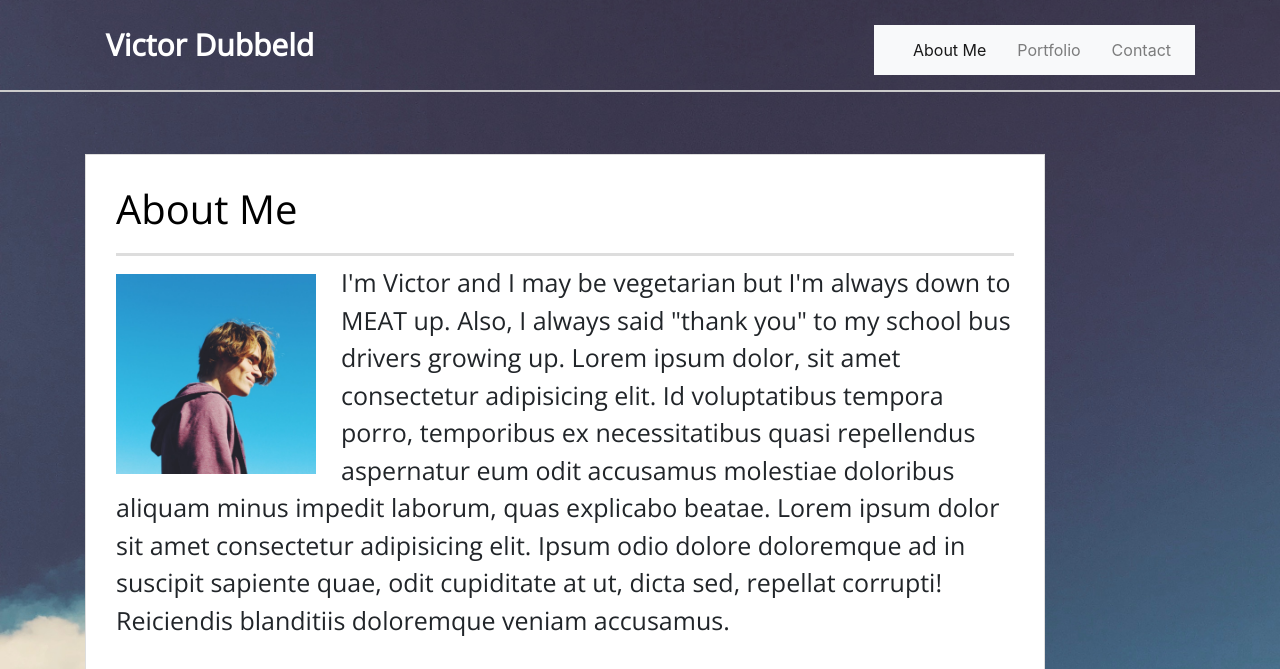
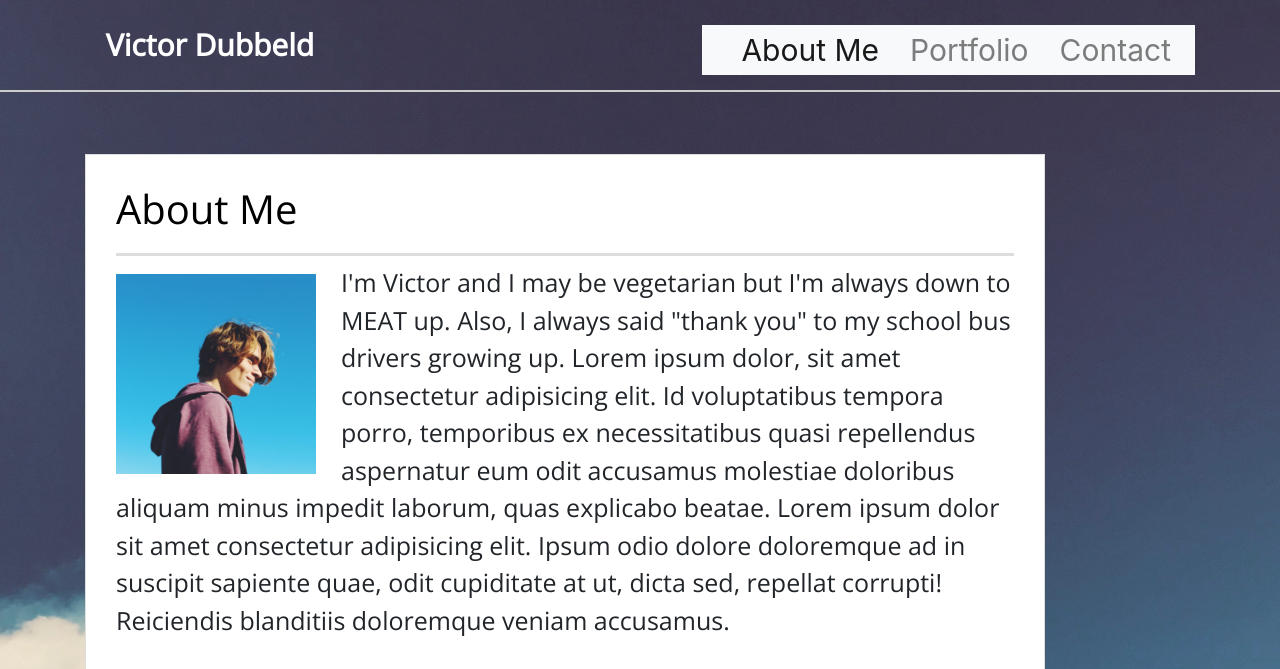
Before and after one commit to vicdubbeld/Bootstrap-Portfolio, a PHP site: page / in a window 1280 px wide. Shown: the top 669 px of the page. Run offline with PHP 8.4, Linux system fonts and the light colour scheme.

Commit message:
final final i swear

```diff
--- a/contact.html
+++ b/contact.html
@@ -27,10 +27,11 @@
             <li class="nav-item active">
               <a class="nav-link" href="index.html">About Me<span class="sr-only">(current)</span></a>
             </li>
+            <br>
             <li class="nav-item">
               <a class="nav-link" href="portfolio.html">Portfolio</a>
             </li>
-
+            <br>
             <li class="nav-item">
               <a class="nav-link" href="contact.html">Contact</a>
             </li>
--- a/index.html
+++ b/index.html
@@ -43,9 +43,11 @@
             <li class="nav-item active">
               <a class="nav-link" href="index.html">About Me<span class="sr-only">(current)</span></a>
             </li>
+            <br>
             <li class="nav-item">
               <a class="nav-link" href="portfolio.html">Portfolio</a>
             </li>
+            <br>
 
             <li class="nav-item">
               <a class="nav-link" href="contact.html">Contact</a>
--- a/portfolio.html
+++ b/portfolio.html
@@ -28,10 +28,11 @@
                         <li class="nav-item active">
                             <a class="nav-link" href="index.html">About Me<span class="sr-only">(current)</span></a>
                         </li>
+                        <br>
                         <li class="nav-item">
                             <a class="nav-link" href="portfolio.html">Portfolio</a>
                         </li>
-
+                        <br>
                         <li class="nav-item">
                             <a class="nav-link" href="contact.html">Contact</a>
                         </li>
--- a/style.css
+++ b/style.css
@@ -97,6 +97,10 @@ nav a {
 
 nav a:first-child {
   border-left: 0 none;
+}
+
+.navbar-light .navbar-nav .nav-link {
+  font-size: 30px;
 }
 
 /* footer */
```
